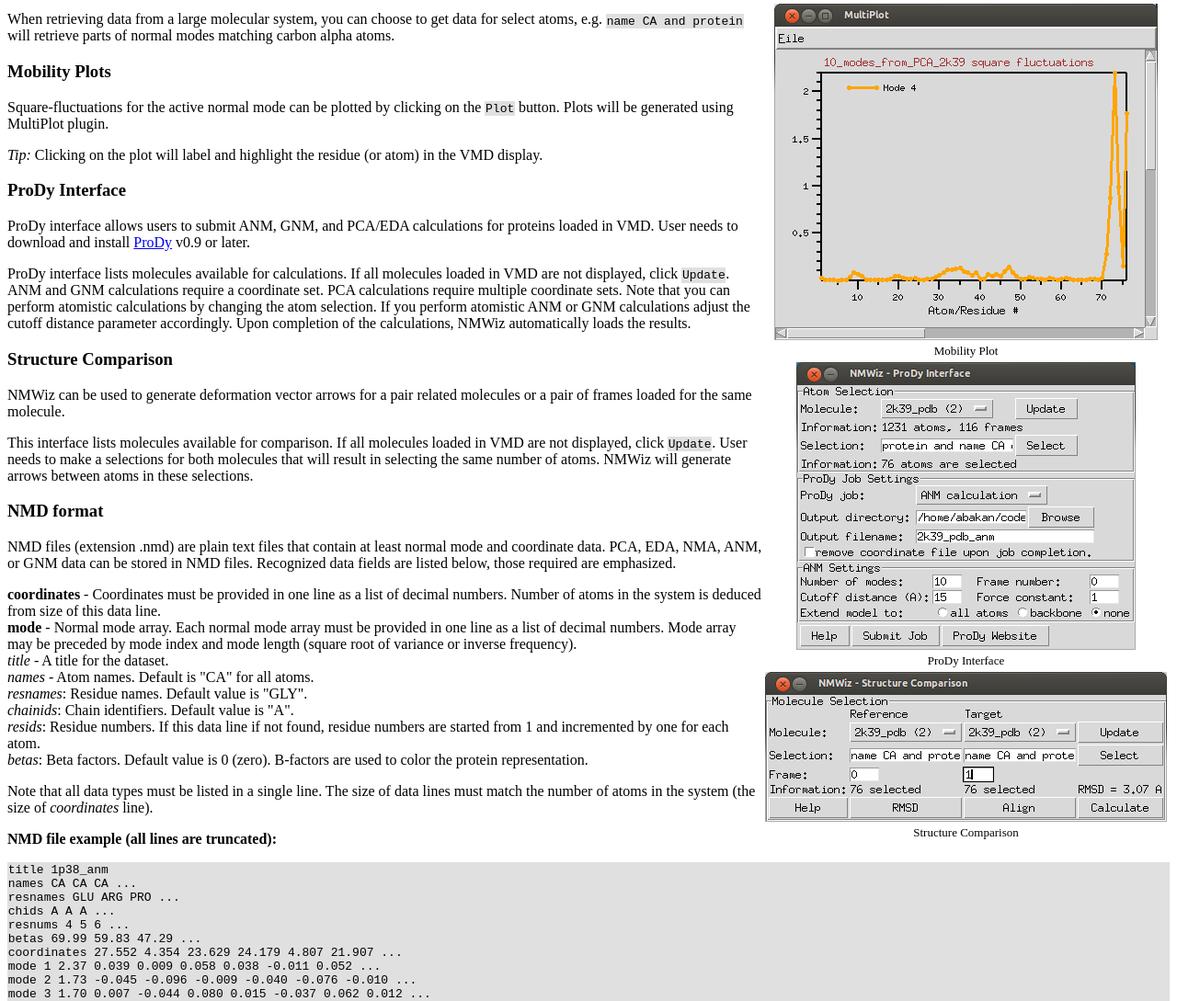
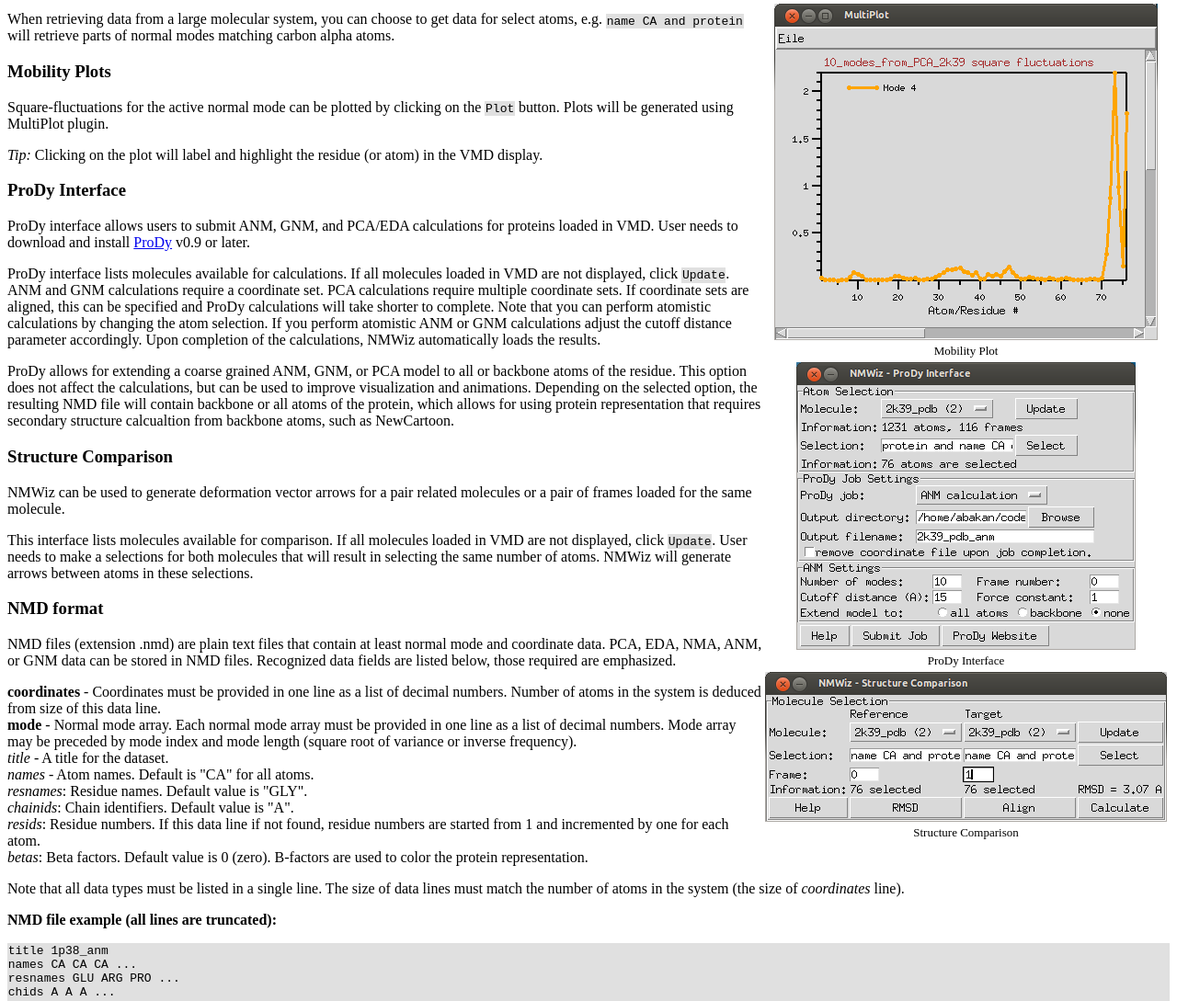
Before and after one commit to prody/NMWiz, a plain HTML site: page doc/index.html in a window 1280 px wide. Shown: the part 1406-2495 px from the top of the page at 92% size. Drawn offline with Linux system fonts and the light colour scheme.

Commit message:
Updated NMWiz documentation.

```diff
--- a/doc/index.html
+++ b/doc/index.html
@@ -202,11 +202,20 @@ for proteins loaded in VMD.  User needs to download and install
 <p>ProDy interface lists molecules available for calculations.
 If all molecules loaded in VMD are not displayed, click <span class="button">
 Update</span>. ANM and GNM calculations require a coordinate set. PCA
-calculations require multiple coordinate sets. Note that you can perform
-atomistic calculations by changing the atom selection. If you perform atomistic
-ANM or GNM calculations adjust the cutoff distance parameter accordingly.
-Upon completion of the calculations, NMWiz automatically loads the results.</p>
+calculations require multiple coordinate sets.  If coordinate sets
+are aligned, this can be specified and ProDy calculations will take shorter
+to complete. Note that you can perform atomistic calculations by changing
+the atom selection. If you perform atomistic ANM or GNM calculations adjust
+the cutoff distance parameter accordingly. Upon completion of the
+calculations, NMWiz automatically loads the results.</p>
 
+<p>ProDy allows for extending a coarse grained ANM, GNM, or PCA model to
+all or backbone atoms of the residue. This option does not affect the
+calculations, but can be used to improve visualization and animations.
+Depending on the selected option, the resulting NMD file will contain
+backbone or all atoms of the protein, which allows for using protein
+representation that requires secondary structure calcualtion from
+backbone atoms, such as NewCartoon.</p>
 
 <h3>Structure Comparison</h3>
 <p>NMWiz can be used to generate deformation vector arrows for a pair related
```
